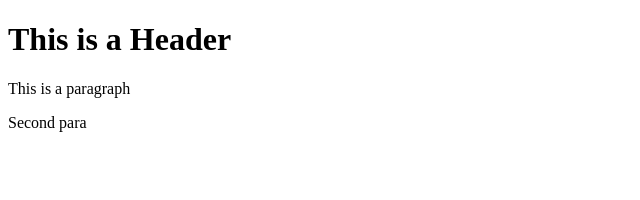
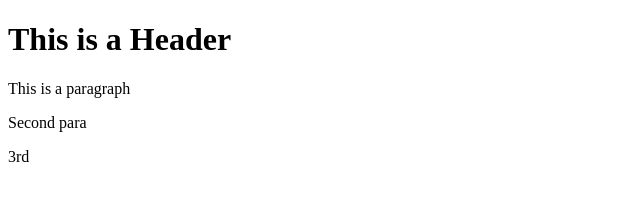
Before and after one commit to Sid06/git-test, a website: page index.html in a window 1280 px wide. Shown: the full height of the page, 0-640 px from the left. Drawn offline with Linux system fonts and the light colour scheme.

Commit message:
fourth commit

```diff
--- a/index.html
+++ b/index.html
@@ -6,5 +6,6 @@
         <h1>This is a Header</h1>
         <p>This is a paragraph</p>
         <p>Second para</p>
+        <p>3rd</p>
     </body>
 </html>
```
Also changed, not shown: package.json (added, +24 -0 lines), 2 other files.
